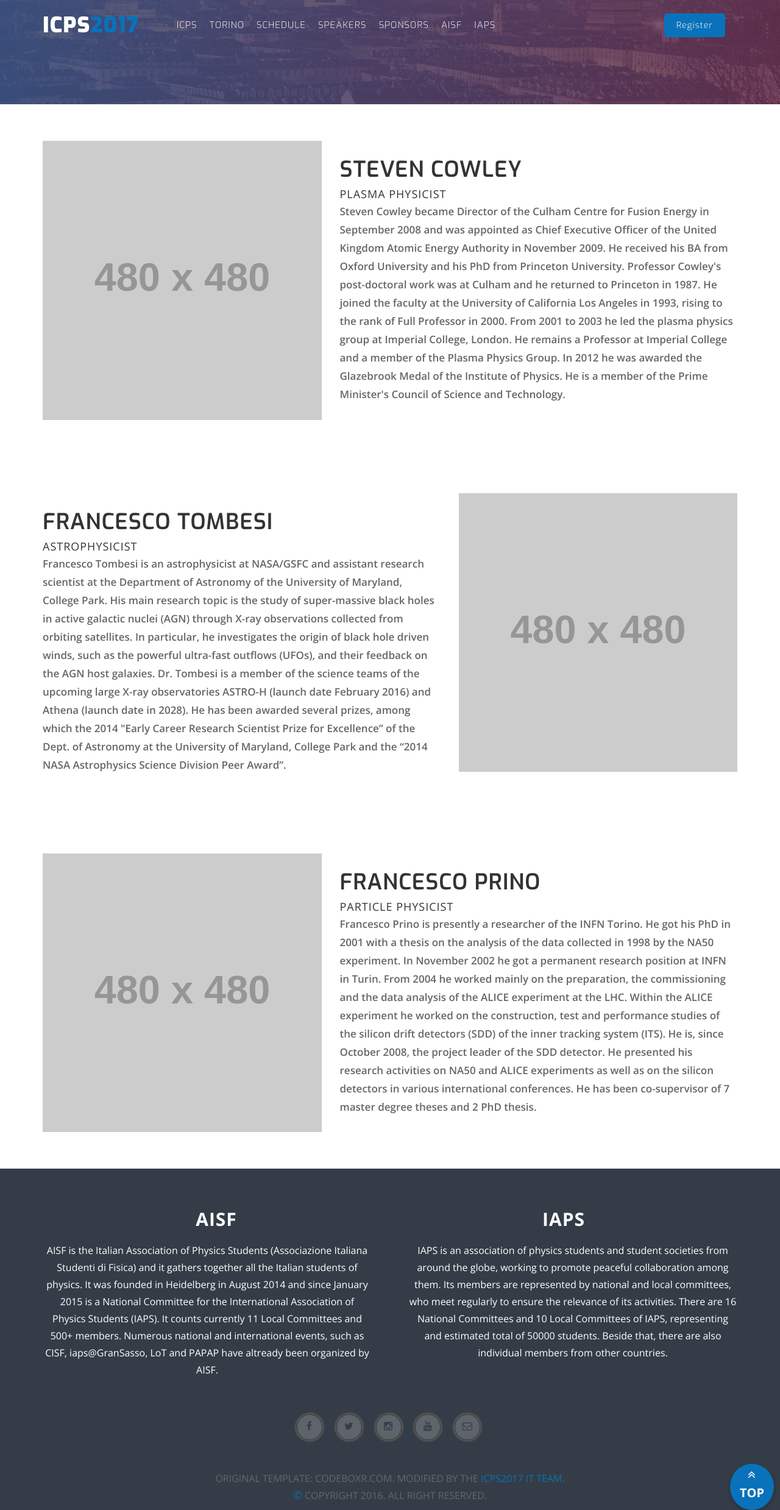
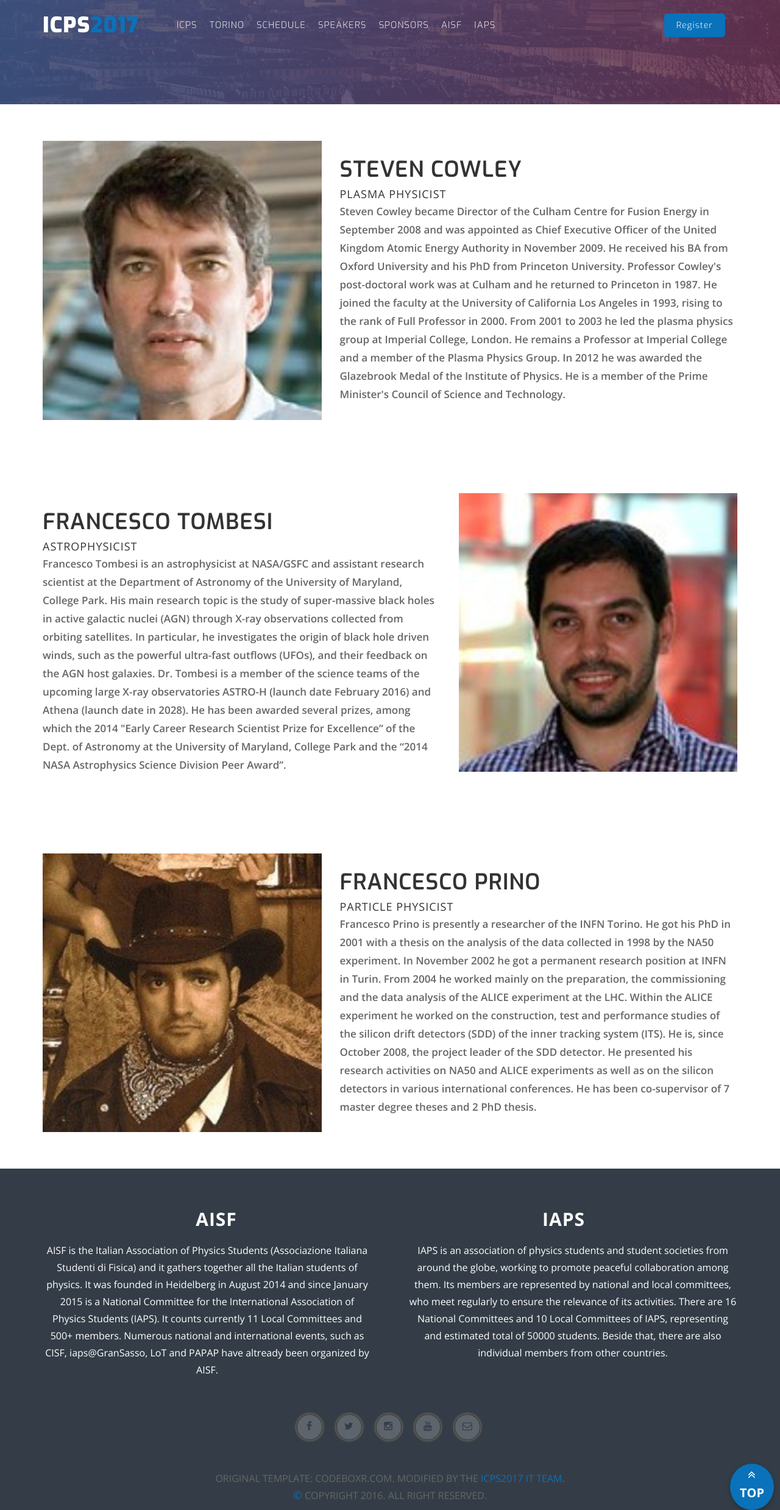
Before and after one commit to ICPS2017/ICPS2017.github.io, a Jekyll site: the page built from speaker.html, in a window 1280 px wide. Shown: the whole page at 61% size. Built offline with Jekyll 4.4.1, drawn with Linux system fonts in a browser that asks for light colours; nearby versions of some CDN libraries.

Commit message:
add pictures in index and speakers and resize pictures

```diff
--- a/_includes/5_speakers.html
+++ b/_includes/5_speakers.html
@@ -27,7 +27,7 @@
             <div class="sp-single-are">
               <div class="cbx-view cbx-view-inner">
                 <figure>
-                  <img src="http://placehold.it/480x480" />
+                  <img src="/img/speakers/cowley.jpg" />
                   <figcaption class="cbx-figcaption">
                     <div class="cbx-hover-link">
                       <div class="cbx-vertical">
@@ -56,7 +56,7 @@
             <div class="sp-single-are">
               <div class="cbx-view cbx-view-inner">
                 <figure>
-                  <img src="http://placehold.it/480x480" />
+                  <img src="/img/speakers/tombesi.jpg" />
                   <figcaption class="cbx-figcaption">
                     <div class="cbx-hover-link">
                       <div class="cbx-vertical">
@@ -85,7 +85,7 @@
             <div class="sp-single-are">
               <div class="cbx-view cbx-view-inner">
                 <figure>
-                  <img src="http://placehold.it/480x480" />
+                  <img src="/img/speakers/prino.jpg" />
                   <figcaption class="cbx-figcaption">
                     <div class="cbx-hover-link">
                       <div class="cbx-vertical">
--- a/speaker.html
+++ b/speaker.html
@@ -15,7 +15,7 @@ permalink: /speakers
               <div class="col-sm-12 col-md-5 xs-text-center">
                 <div class="speaker-img">
                   <figure>
-                    <img src="http://placehold.it/480x480" alt="speaker"/>
+                    <img src="/img/speakers/cowley.jpg" alt="speaker"/>
                     <figcaption>
                       <div class="fig-content">
                       </div>
@@ -77,7 +77,7 @@ permalink: /speakers
 	      <div class="col-sm-12 col-md-5 xs-text-center">
                 <div class="speaker-img">
                   <figure>
-                    <img src="http://placehold.it/480x480" alt="speaker"/>
+                    <img src="/img/speakers/tombesi.jpg" alt="speaker"/>
                     <figcaption>
                       <div class="fig-content">
                       </div>
@@ -105,7 +105,7 @@ permalink: /speakers
               <div class="col-sm-12 col-md-5 xs-text-center">
                 <div class="speaker-img">
                   <figure>
-                    <img src="http://placehold.it/480x480" alt="speaker"/>
+                    <img src="/img/speakers/prino.jpg" alt="speaker"/>
                     <figcaption>
                       <div class="fig-content">
                       </div>
```
Also changed, not shown: img/speakers/cowley.jpg, img/speakers/prino.jpg, img/speakers/tombesi.jpg.
